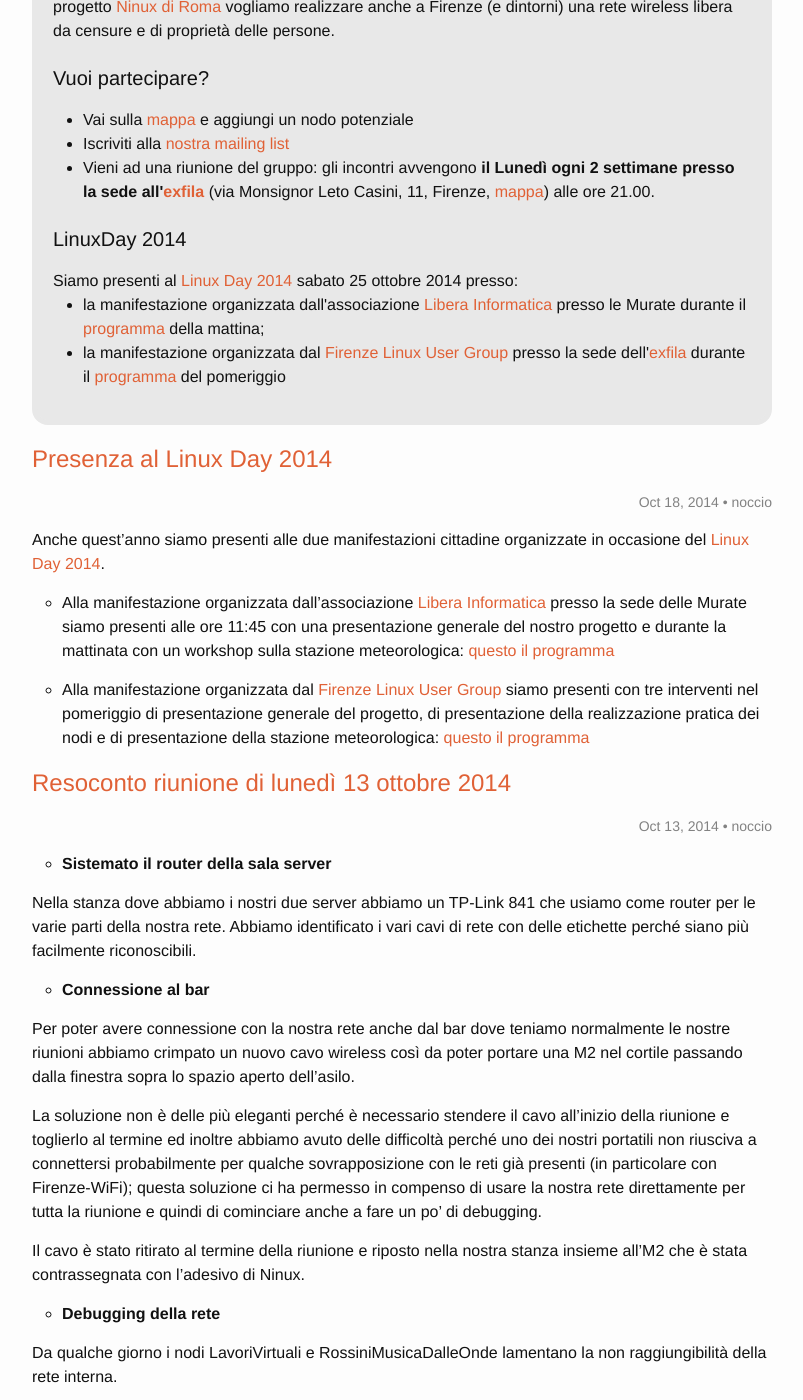
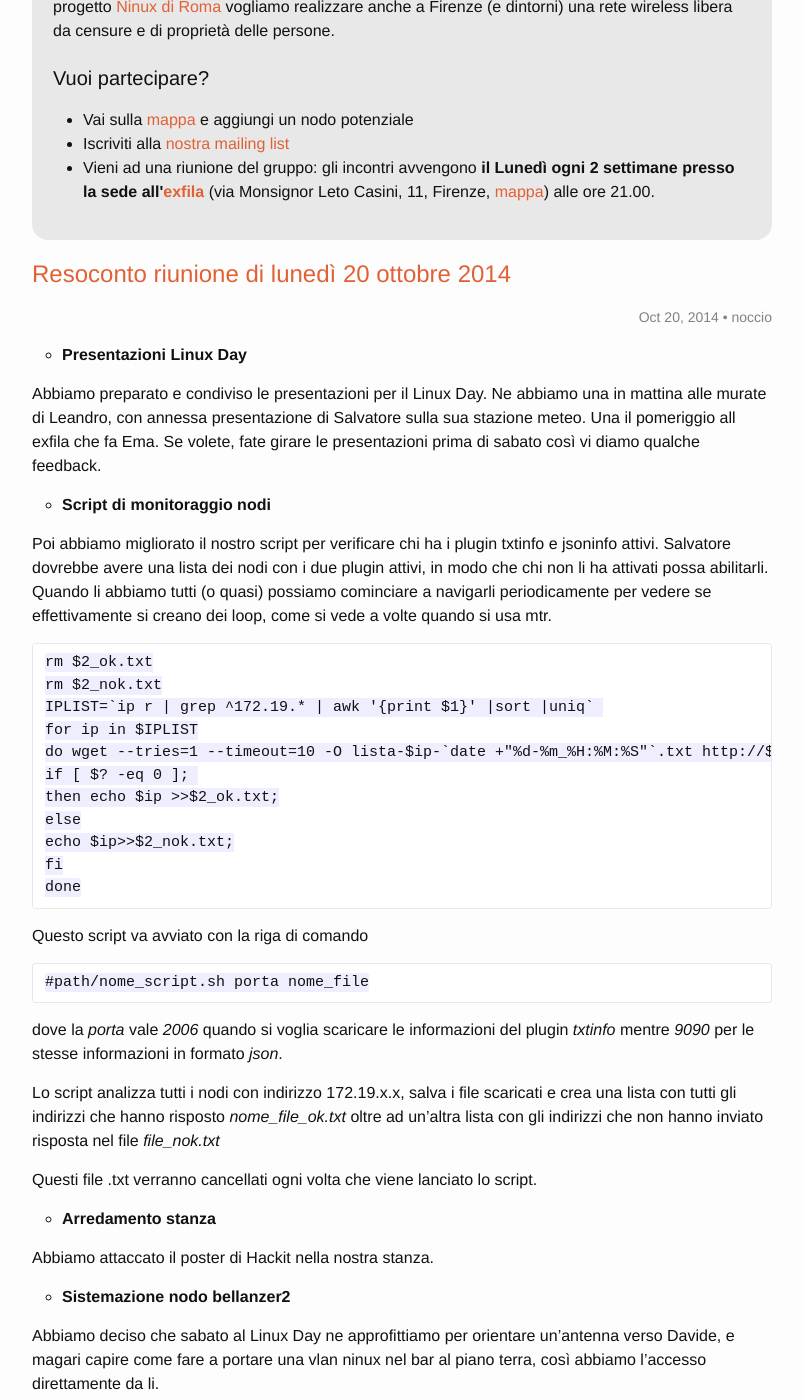
Before and after one commit to ninux-fi/firenze.ninux.org___old, a Jekyll site: the page built from index.html, in a window 1280 px wide and 1400 px high, scrolled down 207 px. Shown: the whole window, without its empty margins (238-1041 px from the left). Built offline with Jekyll 4.4.1, drawn with Linux system fonts in a browser that asks for light colours; the list of posts is cut into pages by our own code; comment, search, counter and statistics services are not loaded; some of the changed text lies outside the part shown.

Commit message:
Aggiunto il resoconto della riunione del 20 ottobre 2014 (me n'ero evidentemente dimenticato) e tolto il LD 2014 dalla pagina principale

```diff
--- a/_includes/sticky.html
+++ b/_includes/sticky.html
@@ -56,3 +57,4 @@
     </li>
   </ul>
 </div>
+  -->
--- /dev/null
+++ b/_posts/2014-10-20-resoconto-riunione.md
@@ -0,0 +1,64 @@
+---
+layout: post
+title: Resoconto riunione di lunedì 20 ottobre 2014
+category: resoconti
+layout: post
+author: noccio
+---
+
+* **Presentazioni Linux Day**
+
+Abbiamo preparato e condiviso le presentazioni per il Linux Day. Ne
+abbiamo una in mattina alle murate di Leandro, con annessa presentazione
+di Salvatore sulla sua stazione meteo. Una il pomeriggio all exfila che
+fa Ema. Se volete, fate girare le presentazioni prima di sabato così vi
+diamo qualche feedback.
+
+* **Script di monitoraggio nodi**
+
+Poi abbiamo migliorato il nostro script per verificare chi ha i plugin
+txtinfo e jsoninfo attivi. Salvatore dovrebbe avere una lista dei nodi
+con i due plugin attivi, in modo che chi non li ha attivati possa
+abilitarli. Quando li abbiamo tutti (o quasi) possiamo cominciare a
+navigarli periodicamente per vedere se effettivamente si creano dei
+loop, come si vede a volte quando si usa mtr.
+
+    rm $2_ok.txt
+	rm $2_nok.txt
+	IPLIST=`ip r | grep ^172.19.* | awk '{print $1}' |sort |uniq`
+	for ip in $IPLIST
+	do wget --tries=1 --timeout=10 -O lista-$ip-`date +"%d-%m_%H:%M:%S"`.txt http://$ip:$1
+	if [ $? -eq 0 ];
+	then echo $ip >>$2_ok.txt;
+	else
+	echo $ip>>$2_nok.txt;
+	fi
+	done
+
+Questo script va avviato con la riga di comando
+
+    #path/nome_script.sh porta nome_file
+
+dove la *porta* vale *2006* quando si voglia scaricare le informazioni
+del plugin *txtinfo* mentre *9090* per le stesse informazioni in
+formato *json*.
+
+Lo script analizza tutti i nodi con indirizzo 172.19.x.x, salva i file
+scaricati e crea una lista con tutti gli indirizzi
+che hanno risposto *nome_file_ok.txt* oltre ad un'altra lista con gli
+indirizzi che non hanno inviato risposta nel file *file_nok.txt*
+
+Questi file .txt verranno cancellati ogni volta che viene lanciato lo
+script.
+
+
+* **Arredamento stanza**
+
+Abbiamo attaccato il poster di Hackit nella nostra stanza.
+
+* **Sistemazione nodo bellanzer2**
+
+Abbiamo deciso che sabato al Linux Day ne approfittiamo per orientare
+un'antenna verso Davide, e magari capire come fare a portare una vlan
+ninux nel bar al piano terra, così abbiamo l'accesso direttamente da
+li.
```
Also changed, not shown: other parts of _includes/sticky.html (+1 -0 lines).
